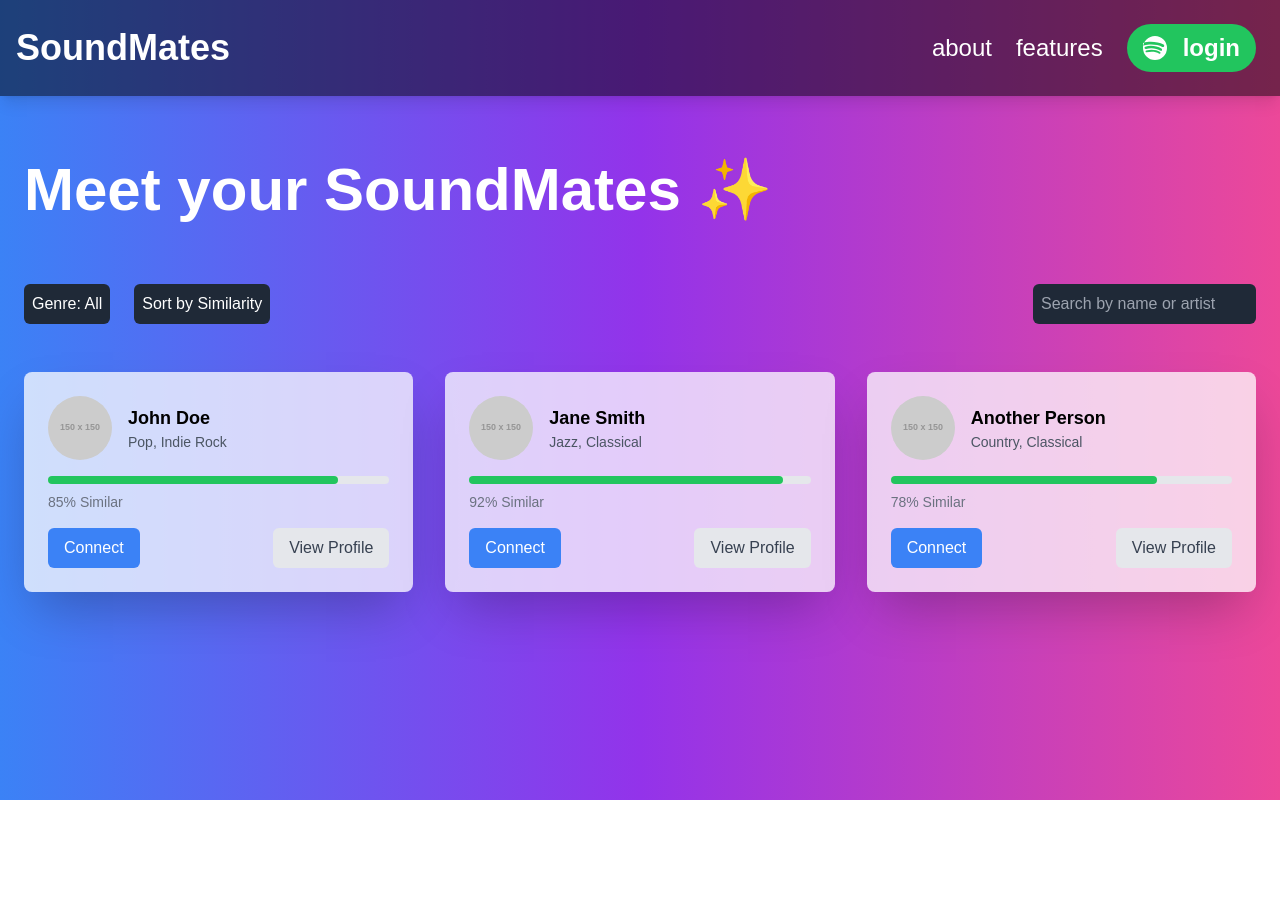
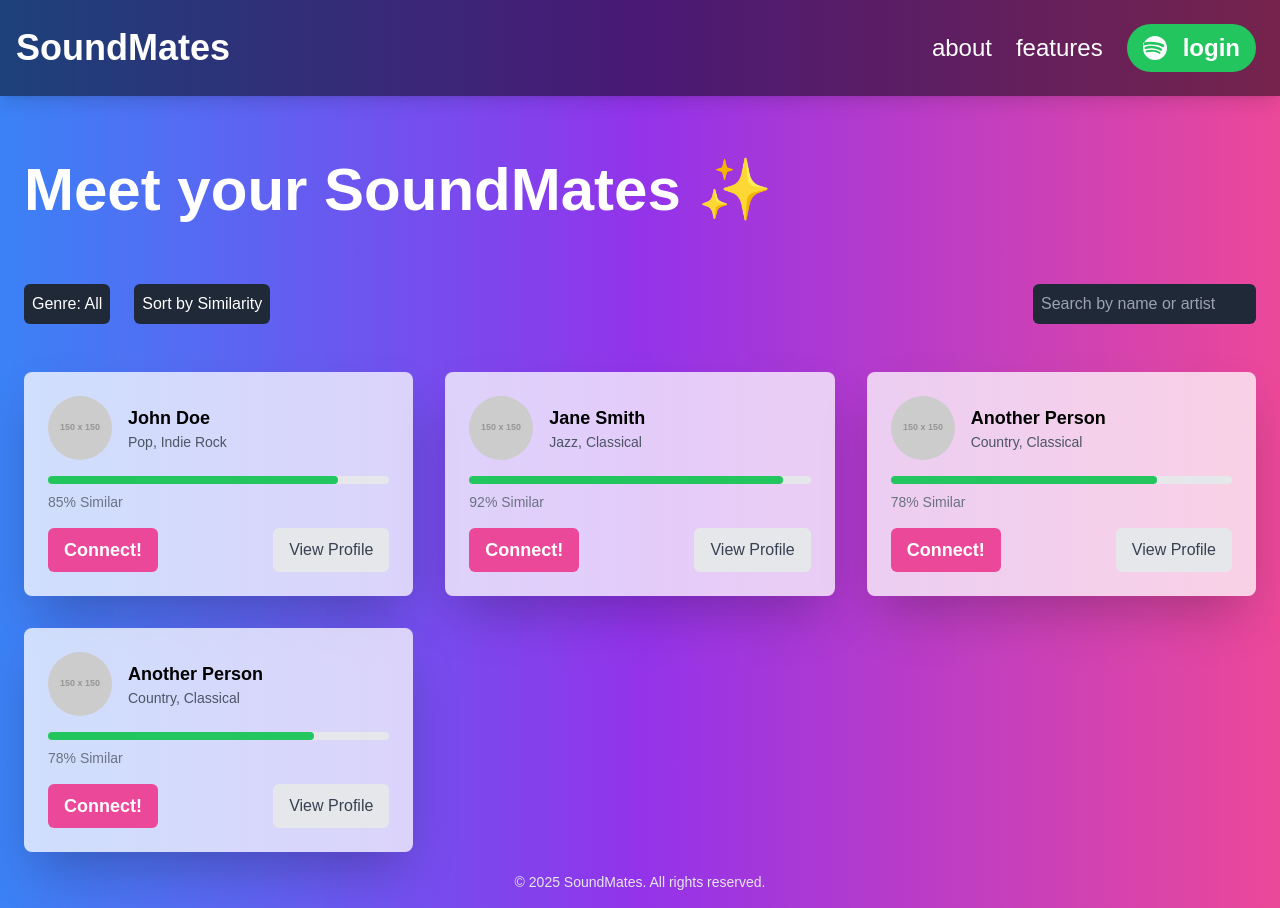
Before and after one commit to AhmedJader/SoundMates, a Next.js app: page /matches in a window 1280 px wide. Before the commit the page ends 800 px from the top, so only its background shows below. Built offline with nearby package versions, Linux system fonts and the light colour scheme.

Commit message:
added footer and sticky header

```diff
--- a/src/app/matches/UserCard.tsx
+++ b/src/app/matches/UserCard.tsx
@@ -28,8 +28,8 @@ const UserCard: React.FC<UserCardProps> = ({ name, genres, similarity, imageUrl
         <p className="text-sm text-gray-500 mt-2">{similarity}% Similar</p>
       </div>
       <div className="mt-4 flex justify-between">
-        <button className="bg-blue-500 text-white py-2 px-4 rounded-md hover:bg-blue-600">
-          Connect
+        <button className="bg-pink-500 text-lg text-white py-2 px-4 rounded-md hover:bg-blue-600">
+          <strong>Connect!</strong>
         </button>
         <button className="bg-gray-200 text-gray-700 py-2 px-4 rounded-md hover:bg-gray-300">
           View Profile
--- a/src/app/matches/page.tsx
+++ b/src/app/matches/page.tsx
@@ -26,11 +26,17 @@ const page = () => {
             similarity: 78,
             imageUrl: 'https://via.placeholder.com/150',
         },
+        {
+            name: 'Another Person',
+            genres: 'Country, Classical',
+            similarity: 78,
+            imageUrl: 'https://via.placeholder.com/150',
+        },
     ];
 
     return (
-        <main className="w-full antialiased overflow-x-hidden mx-auto relative z-10 h-screen flex flex-col items-center justify-start bg-gradient-to-r from-blue-500 via-purple-600 to-pink-500 text-white">
-            <nav className="bg-black shadow-lg bg-opacity-50 absolute top-0 left-0 w-full z-20">
+        <main className="w-full antialiased overflow-x-hidden mx-auto relative z-10 min-h-screen flex flex-col justify-between bg-gradient-to-r from-blue-500 via-purple-600 to-pink-500 text-white">
+            <nav className="bg-black shadow-lg bg-opacity-50 fixed top-0 left-0 w-full z-20">
                 <div className="mx-auto flex items-center justify-between p-4">
                     <div className="text-4xl font-bold text-white">SoundMates</div>
                     <nav className="p-2 space-x-6 text-2xl flex items-center">
@@ -85,7 +91,7 @@ const page = () => {
                 </div>
             </section>
 
-            <section className="mt-12 w-full max-w-7xl mx-auto px-6 grid grid-cols-1 sm:grid-cols-2 lg:grid-cols-3 gap-8">
+            <section className="mt-12 mb-14 w-full max-w-7xl mx-auto px-6 grid grid-cols-1 sm:grid-cols-2 lg:grid-cols-3 gap-8">
                 {users.map((user, index) => (
                     <UserCard
                         key={index}
@@ -96,6 +102,10 @@ const page = () => {
                     />
                 ))}
             </section>
+
+            <footer className="absolute bottom-4 text-center w-full text-sm text-gray-200">
+                © {new Date().getFullYear()} SoundMates. All rights reserved.
+            </footer>
         </main>
     );
 };
```
